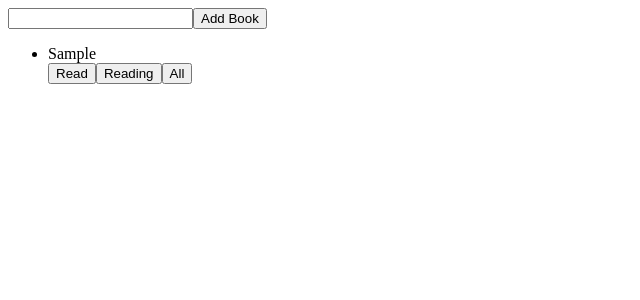
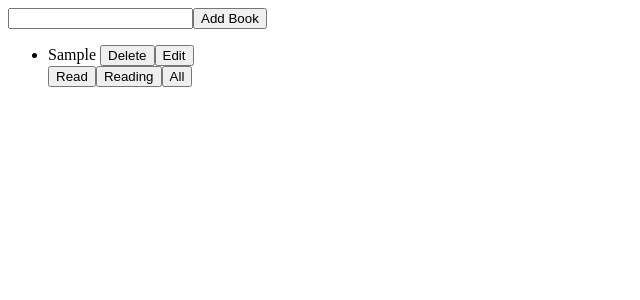
Before and after one commit to chrisyandev/comp-2913-to-read-list, a React (Create React App) app: page / in a window 1280 px wide. Both pictures are taken after typing "Sample" into the empty fields and a click on the button "Add Book". Shown: the top 300 px of the page, without its empty margins (0-640 px from the left). Built offline with nearby package versions, Linux system fonts and the light colour scheme.

Commit message:
Added delete book button and functionality

```diff
--- a/src/Book.jsx
+++ b/src/Book.jsx
@@ -4,11 +4,15 @@ import { useStore } from "./store";
 const Book = ({ book }) => {
 
     const toggleComplete = useStore((state) => state.toggleComplete);
+    const deleteBook = useStore((state) => state.delete);
 
-    const handleClick = (e) => {
-        e.preventDefault();
-        toggleComplete(e.currentTarget.id);
+    const handleBookTitleClick = (e) => {
+        toggleComplete(e.currentTarget.parentNode.id);
     };
+
+    const handleDeleteButtonClick = (e) => {
+        deleteBook(e.currentTarget.parentNode.id);
+    }
 
     return (
         <li
@@ -16,10 +20,11 @@ const Book = ({ book }) => {
             key={book.id + book.title}
             name="book"
             value={book.id}
-            onClick={handleClick}
             className={book.complete ? "book strike" : "book"}
         >
-            {book.title}
+            <span onClick={handleBookTitleClick}>{book.title}</span>&nbsp;
+            <button onClick={handleDeleteButtonClick}>Delete</button>
+            <button>Edit</button>
         </li>
     );
 };
--- a/src/store.jsx
+++ b/src/store.jsx
@@ -10,10 +10,17 @@ export const useStore = create((set) => ({
                 state.books.push(newBook);
             })
         ),
+    delete: (id) =>
+        set(
+            produce((state) => {
+                const bookIdx = state.books.findIndex((b) => b.id === Number(id));
+                state.books.splice(bookIdx, 1);
+            })
+        ),
     toggleComplete: (id) =>
         set(
             produce((state) => {
-                const book = state.books.find((t) => t.id === Number(id));
+                const book = state.books.find((b) => b.id === Number(id));
                 book.complete = !book.complete;
             })
         ),
```
